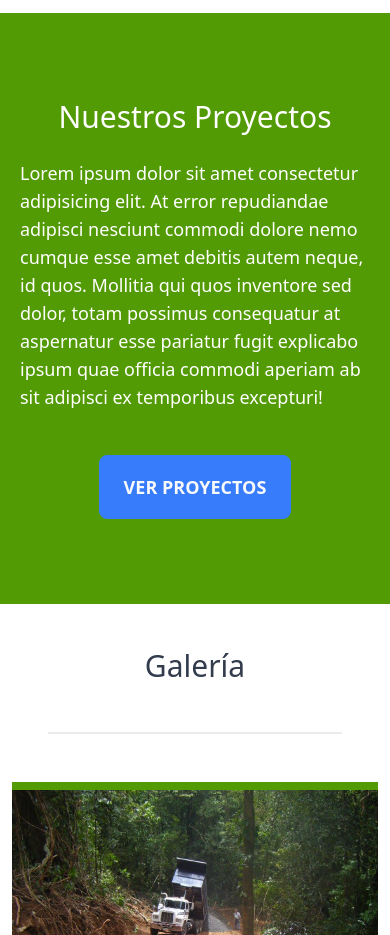
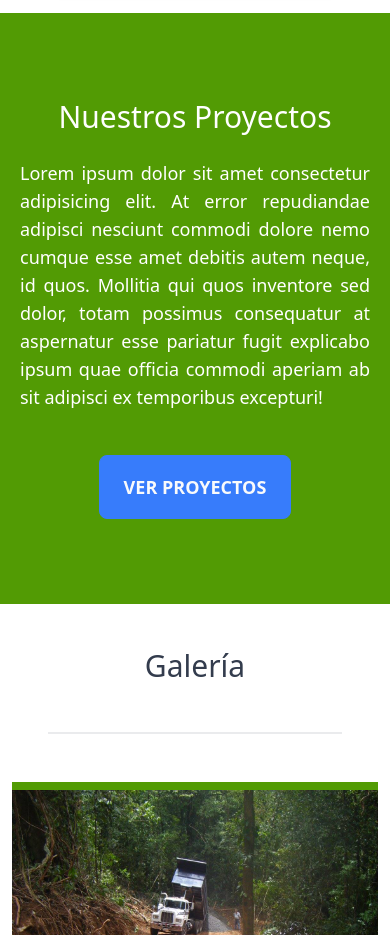
Before and after one commit to jurgen-alfaro/la-lucha, a React (Create React App) app in the folder frontend/: page / in a window 390 px wide. Shown: the part 6000-6935 px from the top of the page. Built offline with nearby package versions, Linux system fonts and the light colour scheme; no server answers.

Commit message:
text justified on mobile screens

```diff
--- a/frontend/src/pages/sections/HomeProjects.jsx
+++ b/frontend/src/pages/sections/HomeProjects.jsx
@@ -38,7 +38,7 @@ function HomeProjects() {
           <h2 className='lg:text-7xl md:text-4xl text-3xl text-white px-5'>
             Nuestros Proyectos
           </h2>
-          <p className='text-lg px-5 py-6 text-white'>
+          <p className='text-lg px-5 py-6 text-white text-justify'>
             Lorem ipsum dolor sit amet consectetur adipisicing elit. At error
             repudiandae adipisci nesciunt commodi dolore nemo cumque esse amet
             debitis autem neque, id quos. Mollitia qui quos inventore sed dolor,
```
